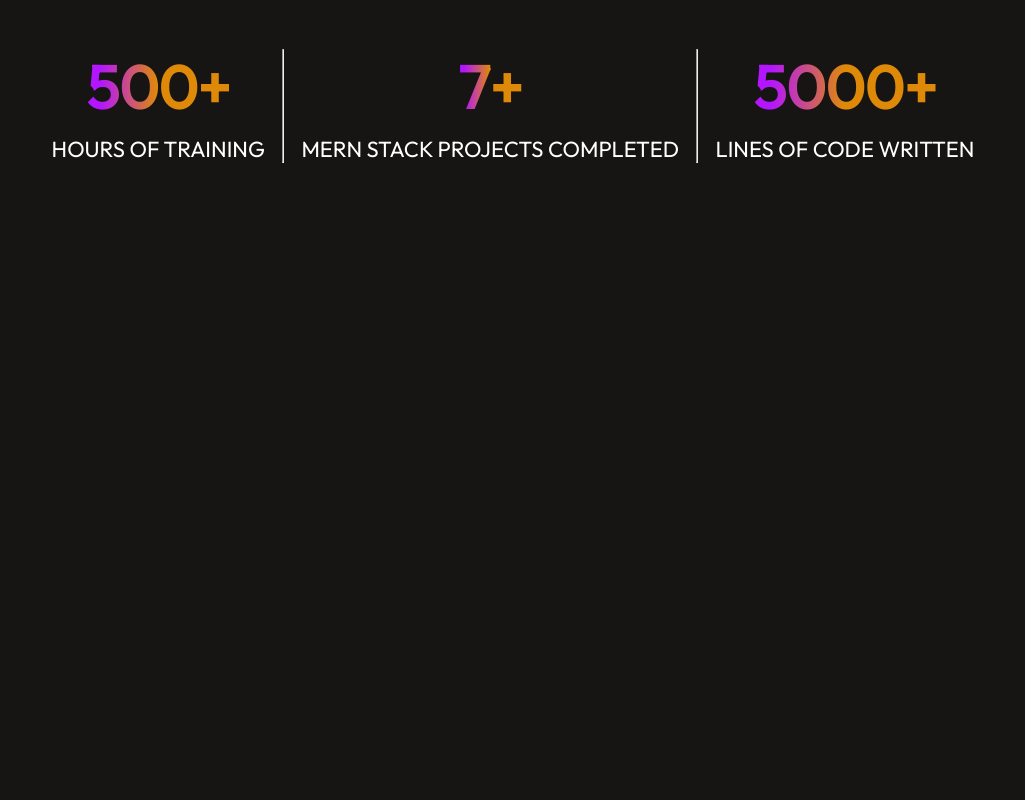
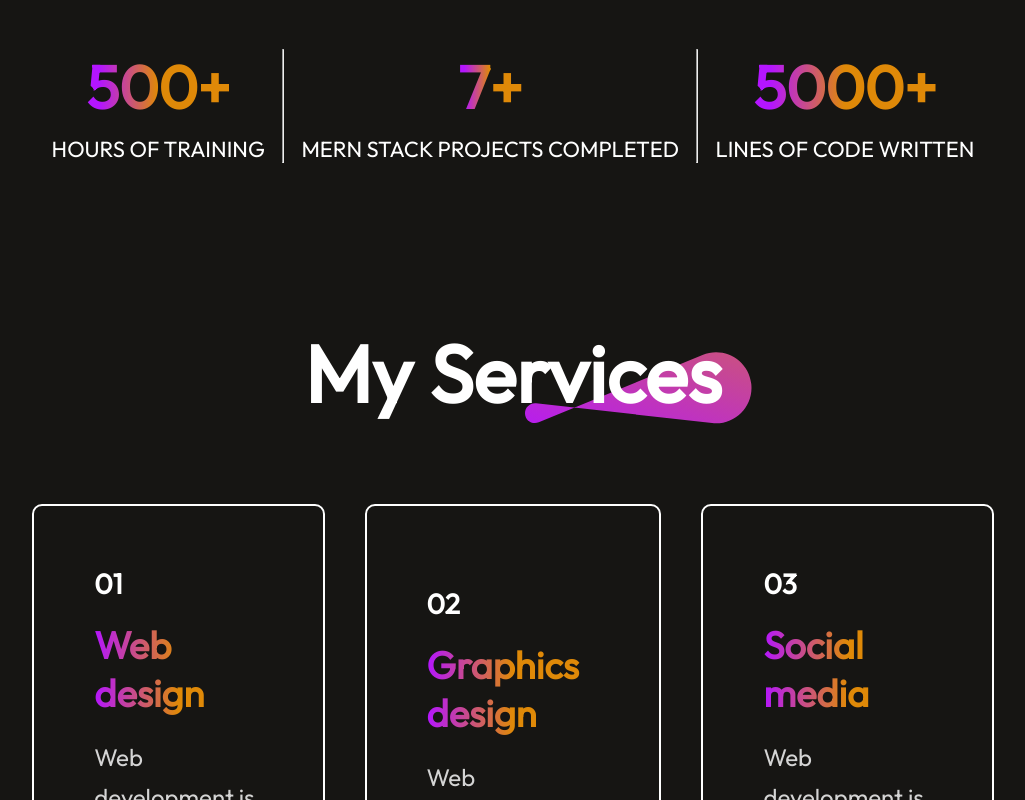
Before and after one commit to HillaryG1/ReactJS-Portfolio, a React (Vite) app: page / in a window 1280 px wide. Shown: the part 2000-2800 px from the top of the page, without its empty margins (127-1152 px from the left). Before the commit the page ends 2243 px from the top, so only its background shows below. Built offline with nearby package versions, Linux system fonts and the light colour scheme.

Commit message:
Add Services Section

```diff
--- a/src/App.jsx
+++ b/src/App.jsx
@@ -2,6 +2,7 @@
 import Navbar from './components/Navbar/Navbar'
 import Hero from './components/Hero/Hero'
 import About from './components/About/About'
+import Services from './components/Services/Services';
 
 const App = () => {
   return (
@@ -9,6 +10,7 @@
       <Navbar/>
       <Hero/>
       <About/>
+      <Services/>
     </div>
   )
 }
--- /dev/null
+++ b/src/components/Services/Services.css
@@ -0,0 +1,70 @@
+.services {
+  display: flex;
+  flex-direction: column;
+  align-items: center;
+  justify-content: center;
+  gap: 80px;
+  margin: 80px 170px;
+}
+.services-title {
+  position: relative;
+}
+.services-title h1 {
+  padding: 0px 30px;
+  font-size: 80px;
+  font-weight: 600;
+}
+.services-title img {
+  position:absolute;
+  bottom: 0;
+  right: 0;
+  z-index: -1;
+}
+.services-format {
+  display: flex;
+  flex-direction: column;
+  justify-content: center;
+  gap: 20px;
+  padding: 60px;
+  border-radius: 10px;
+  border: 2px solid white;
+  transition: 0.4s;
+  cursor: pointer;
+}
+.services-container {
+  display: grid;
+  grid-template-columns: 1fr 1fr 1fr;
+  gap: 40px;
+  margin-bottom: 80px;
+}
+.services-format h3 {
+  font-size: 28px;
+  font-weight: 600;
+}
+.services-format h2 {
+  font-size: 38px;
+  font-weight: 800;
+  background: linear-gradient(270deg, #DF8908 50%, #b415ff 100%);
+  background-clip: text;
+  -webkit-background-clip: text ;
+  -webkit-text-fill-color: transparent ;
+}
+.services-format p {
+  color: #d4d4d4;
+  font-size: 24px;
+  line-height: 40px;
+  max-width: 300px;
+}
+.services-readmore {
+  display: flex;
+  gap: 20px;
+  align-items: center;
+  margin-top: 20px;
+}
+
+.services-format:hover {
+  border: 2px solid #ff00ff;
+  background-image: linear-gradient(45deg, #3f0028, #582300);
+  transform: scale(1.05);
+  transition: 0.4s;
+}
--- /dev/null
+++ b/src/components/Services/Services.jsx
@@ -0,0 +1,31 @@
+import React from 'react'
+import './Services.css'
+import theme_pattern from '../../assets/theme_pattern.svg'
+import Services_Data from '../../assets/services_data'
+import arrow_icon from '../../assets/arrow_icon.svg'
+
+const Services = () => {
+  return (
+    <div className='services'>
+      <div className="services-title">
+        <h1>My Services</h1>
+        <img src={theme_pattern} alt=''/>
+      </div>
+      <div className="services-container">
+        {Services_Data.map((service, index) => {
+          return <div key={index} className="services-format">
+            <h3>{service.s_no}</h3>
+            <h2>{service.s_name}</h2>
+            <p>{service.s_desc}</p>
+            <div className="services-readmore">
+              <p>Read More</p>
+              <img src={arrow_icon} alt="" />
+            </div>
+          </div>
+        })}
+      </div>
+    </div>
+  )
+}
+
+export default Services
```
